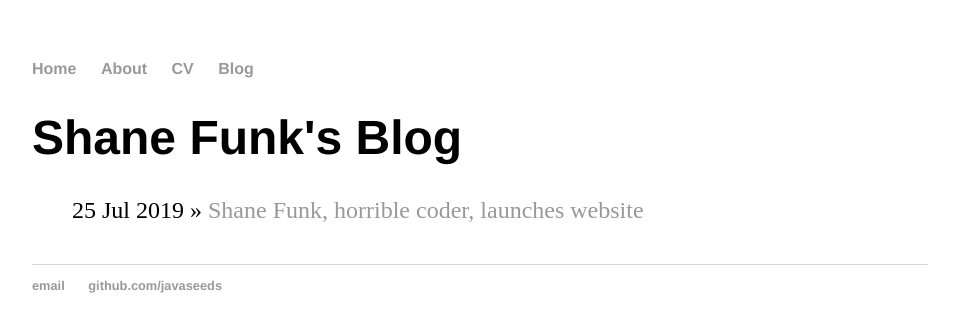
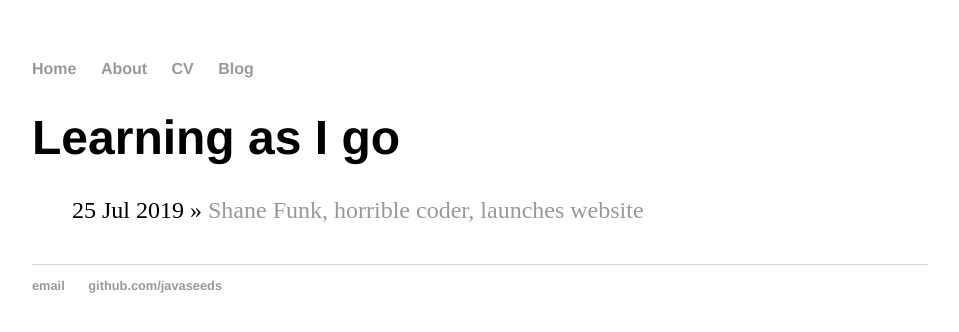
Before and after one commit to javaseeds/javaseeds.github.io, a Jekyll site: the page built from blog/index.html, in a window 1280 px wide. Shown: the top 332 px of the page, without its empty margins (160-1119 px from the left). Built offline with Jekyll 4.4.1, drawn with Linux system fonts in a browser that asks for light colours.

Commit message:
Filling in more detail

```diff
--- a/_layouts/default.html
+++ b/_layouts/default.html
@@ -21,8 +21,8 @@
 			</div><!-- /.container -->
 			<footer>
 	    		<ul>
-	        		<li><a href="mailto:shanefunk@mailinator.com">email</a></li>
-	        		<li><a href="https://github.com/hankquinlan">github.com/javaseeds</a></li>
+	        		<li><a href="mailto:michaelshanefunk@gmail.com">email</a></li>
+	        		<li><a href="https://github.com/javaseeds">github.com/javaseeds</a></li>
 				</ul>
 			</footer>
 		</body>
--- /dev/null
+++ b/about/index.html
@@ -0,0 +1,5 @@
+---
+layout: default
+title: About me, very briefly
+---
+    <h1>{{ page.title }}</h1>
--- a/blog/index.html
+++ b/blog/index.html
@@ -1,6 +1,6 @@
 ---
 layout: default
-title: Shane Funk's Blog
+title: Learning as I go
 ---
     <h1>{{ page.title }}</h1>
     <ul class="posts">
--- /dev/null
+++ b/cv/index.html
@@ -0,0 +1,4 @@
+---
+layout: default
+---
+<h1>{{ page.title }}</h1>
--- a/index.html
+++ b/index.html
@@ -1,6 +1,6 @@
 ---
 layout: default
-title: Shane Funk, Horrible Coder
+title: Learning As I go
 ---
 <div class="blurb">
 	<h1>Hi there, I'm Shane Funk!</h1>
```
Also changed, not shown: README.md, _posts/2019-07-25-funk-site-launched.md (line endings or trailing spaces).
